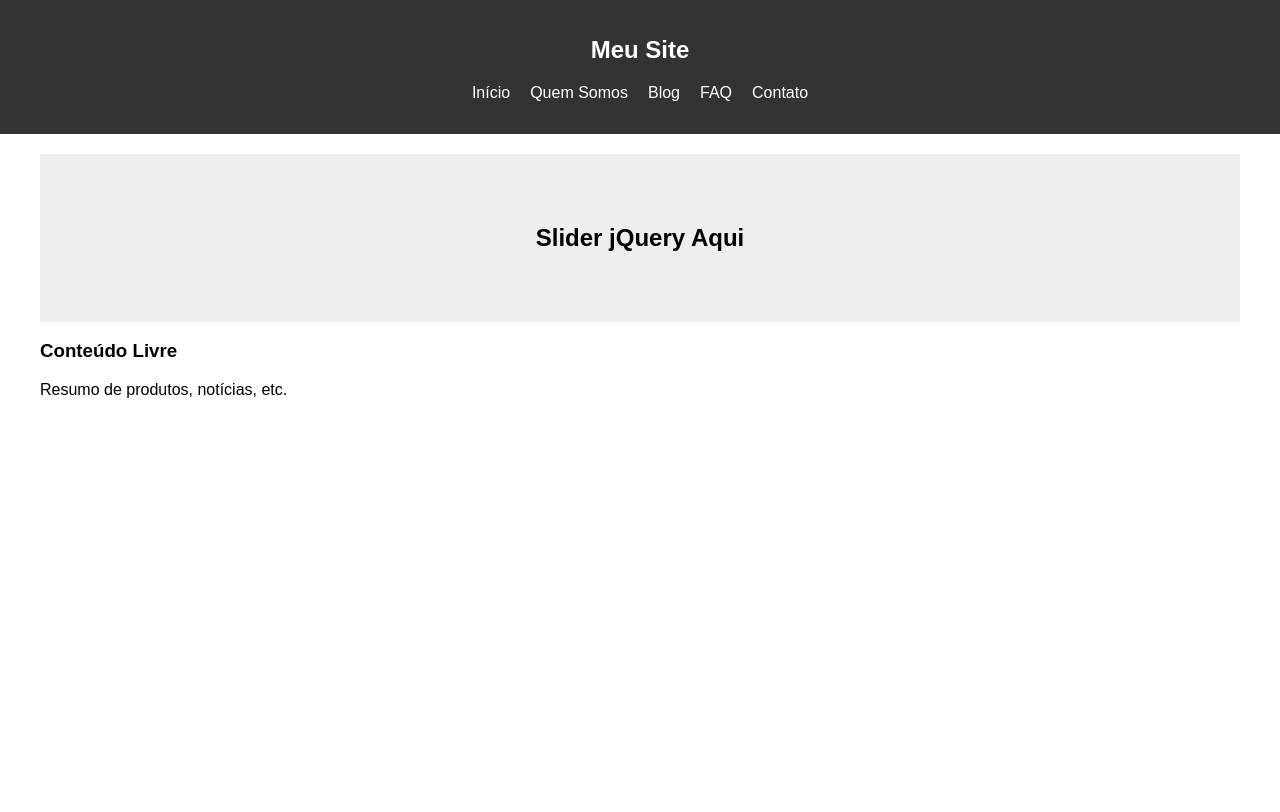
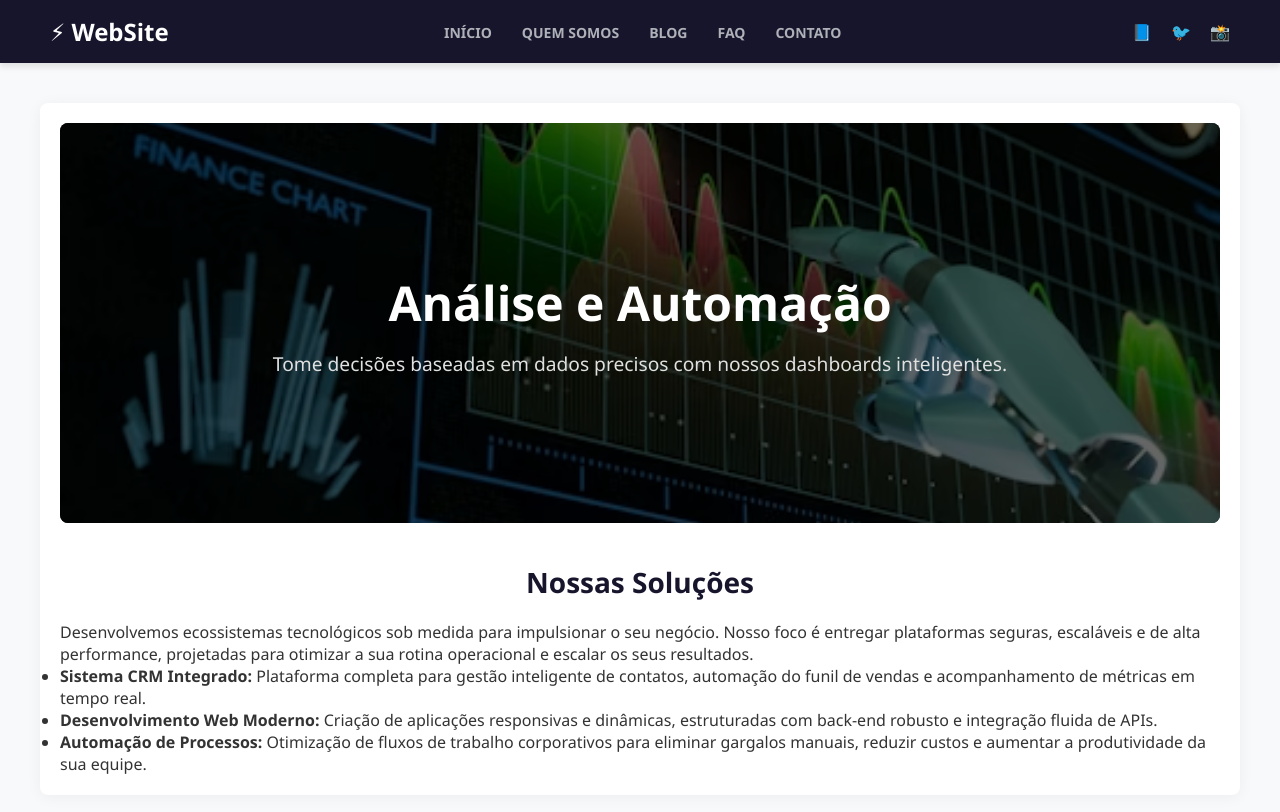
Before and after one commit to CMD-CJOS/Trabalho-N2-API, a website: page public/index.html in a window 1280 px wide. Drawn offline with nearby package versions, Linux system fonts and the light colour scheme.

Commit message:
Atualização carrosel, blog e imagens

```diff
--- a/public/css/style.css
+++ b/public/css/style.css
@@ -0,0 +1,201 @@
+* {
+    margin: 0;
+    padding: 0;
+    box-sizing: border-box;
+    font-family: 'Segoe UI', Tahoma, Geneva, Verdana, sans-serif;
+}
+
+body {
+    background-color: #f8f9fa;
+    color: #333;
+}
+
+.main-header {
+    background-color: #17152b;
+    color: #fff;
+    display: flex;
+    justify-content: space-between;
+    align-items: center;
+    padding: 15px 50px;
+    box-shadow: 0 4px 6px rgba(0,0,0,0.1);
+}
+
+.logo span {
+    font-size: 24px;
+    font-weight: bold;
+    color: #fff;
+}
+
+nav ul {
+    list-style: none;
+    display: flex;
+    gap: 30px;
+}
+
+nav a {
+    color: #aeb1b8;
+    text-decoration: none;
+    font-size: 14px;
+    font-weight: 600;
+    text-transform: uppercase;
+    transition: color 0.3s;
+}
+
+nav a:hover {
+    color: #fff;
+}
+
+.social-icons span {
+    cursor: pointer;
+    margin-left: 15px;
+}
+
+.container {
+    max-width: 1200px;
+    margin: 40px auto;
+    padding: 20px;
+    background: #fff;
+    border-radius: 8px;
+    box-shadow: 0 2px 15px rgba(0,0,0,0.05);
+    min-height: 600px;
+}
+
+.slider-container {
+    width: 100%;
+    height: 400px;
+    border-radius: 8px;
+    overflow: hidden;
+    position: relative;
+    margin-bottom: 40px;
+    background: #17152b;
+}
+
+.slide {
+    display: none;
+    width: 100%;
+    height: 100%;
+    position: absolute;
+    top: 0;
+    left: 0;
+}
+
+.slide.active {
+    display: block;
+}
+
+.slide img {
+    width: 100%;
+    height: 100%;
+    object-fit: cover;
+    filter: brightness(0.4);
+}
+
+.slide-content {
+    position: absolute;
+    top: 50%;
+    left: 50%;
+    transform: translate(-50%, -50%);
+    text-align: center;
+    width: 80%;
+}
+
+.slide-content h2 {
+    font-size: 3rem;
+    margin-bottom: 15px;
+    color: #ffffff;
+}
+
+.slide-content p {
+    font-size: 1.2rem;
+    color: #e0e0e0;
+}
+h2 {
+    color: #17152b;
+    margin-bottom: 20px;
+    text-align: center;
+    font-size: 28px;
+}
+
+.blog-grid {
+    display: grid;
+    grid-template-columns: repeat(auto-fit, minmax(250px, 1fr));
+    gap: 30px;
+}
+
+.post-card {
+    background: #fff;
+    border: 1px solid #eaeaea;
+    border-radius: 8px;
+    overflow: hidden;
+    transition: transform 0.3s;
+}
+
+.post-card:hover {
+    transform: translateY(-5px);
+    box-shadow: 0 10px 20px rgba(0,0,0,0.1);
+}
+
+.post-card img {
+    width: 100%;
+    height: 180px;
+    object-fit: cover;
+}
+
+.post-card h3 {
+    font-size: 18px;
+    margin: 15px;
+    color: #17152b;
+}
+
+.post-card p {
+    font-size: 14px;
+    margin: 0 15px 20px 15px;
+    color: #666;
+    line-height: 1.5;
+}
+
+form {
+    max-width: 600px;
+    margin: 0 auto;
+    display: flex;
+    flex-direction: column;
+    gap: 15px;
+}
+
+input, textarea {
+    width: 100%;
+    padding: 12px;
+    border: 1px solid #ccc;
+    border-radius: 5px;
+    font-size: 14px;
+}
+
+button {
+    background-color: #5b4bdf;
+    color: white;
+    border: none;
+    padding: 15px;
+    border-radius: 5px;
+    font-weight: bold;
+    cursor: pointer;
+    font-size: 16px;
+    transition: background 0.3s;
+}
+
+button:hover {
+    background-color: #4a3ab8;
+}
+
+details {
+    background: #f8f9fa;
+    padding: 15px;
+    border-radius: 5px;
+    border: 1px solid #eee;
+    margin-bottom: 10px;
+}
+
+summary {
+    font-weight: bold;
+    cursor: pointer;
+    color: #17152b;
+}
--- a/public/index.html
+++ b/public/index.html
@@ -3,36 +3,30 @@
 <head>
     <meta charset="UTF-8">
     <meta name="viewport" content="width=device-width, initial-scale=1.0">
-    <title>Trabalho Final</title>
+    <title>Trabalho Final - Site</title>
+    <link rel="stylesheet" href="css/style.css">
     <script src="https://code.jquery.com/jquery-3.6.0.min.js"></script>
-    <style>
-        body { font-family: Arial, sans-serif; margin: 0; padding: 0; }
-        header { background: #333; color: #fff; padding: 1rem; text-align: center; }
-        nav ul { list-style: none; padding: 0; display: flex; justify-content: center; gap: 20px; }
-        nav a { color: #fff; text-decoration: none; cursor: pointer; }
-        main { padding: 20px; max-width: 1200px; margin: auto; }
-        .grid-posts { display: grid; grid-template-columns: repeat(3, 1fr); gap: 20px; }
-        .post-card { border: 1px solid #ccc; padding: 15px; border-radius: 8px; }
-        .post-card img { max-width: 100%; height: auto; }
-    </style>
 </head>
 <body>
-
-    <header>
-        <h2>Meu Site</h2>
+    <header class="main-header">
+        <div class="logo">
+            <span>⚡ WebSite</span>
+        </div>
         <nav>
             <ul>
-                <li><a data-page="inicio">Início</a></li>
-                <li><a data-page="quem-somos">Quem Somos</a></li>
-                <li><a data-page="blog">Blog</a></li>
-                <li><a data-page="faq">FAQ</a></li>
-                <li><a data-page="contato">Contato</a></li>
+                <li><a href="#" data-page="inicio">Início</a></li>
+                <li><a href="#" data-page="quem-somos">Quem Somos</a></li>
+                <li><a href="#" data-page="blog">Blog</a></li>
+                <li><a href="#" data-page="faq">FAQ</a></li>
+                <li><a href="#" data-page="contato">Contato</a></li>
             </ul>
         </nav>
+        <div class="social-icons">
+            <span>📘</span> <span>🐦</span> <span>📸</span>
+        </div>
     </header>
 
-    <main id="conteudo-principal">
-    </main>
+    <main id="content" class="container"></main>
 
     <script src="js/app.js"></script>
 </body>
--- a/public/js/app.js
+++ b/public/js/app.js
@@ -1,44 +1,36 @@
 $(document).ready(function() {
-
-    function carregarPagina(pagina) {
+    function loadPage(page) {
         $.ajax({
-            url: `pages/${pagina}.html`,
+            url: 'pages/' + page + '.html',
             method: 'GET',
             success: function(data) {
-                $('#conteudo-principal').html(data);
-
-                if(pagina === 'blog') {
-                    carregarPosts();
+                $('#content').html(data);
+                if (page === 'inicio') {
+                    initSlider();
                 }
             },
             error: function() {
-                $('#conteudo-principal').html('<p>Erro ao carregar a página.</p>');
+                $('#content').html('<p>Erro ao carregar o conteúdo.</p>');
             }
         });
     }
 
     $('nav a').click(function(e) {
         e.preventDefault();
-        const pagina = $(this).data('page');
-        carregarPagina(pagina);
+        let page = $(this).data('page');
+        loadPage(page);
     });
 
-    carregarPagina('inicio');
+    loadPage('inicio');
 
-    function carregarPosts() {
-        $.get('/api/posts', function(posts) {
-            let html = '<div class="grid-posts">';
-            posts.forEach(post => {
-                html += `
-                    <div class="post-card">
-                        <img src="${post.image_url}" alt="${post.title}">
-                        <h3>${post.title}</h3>
-                        <p>${post.content}</p>
-                    </div>
-                `;
-            });
-            html += '</div>';
-            $('#container-posts').html(html);
-        });
+    function initSlider() {
+        let slides = $('.slide');
+        let currentIndex = 0;
+
+        setInterval(function() {
+            $(slides[currentIndex]).removeClass('active');
+            currentIndex = (currentIndex + 1) % slides.length;
+            $(slides[currentIndex]).addClass('active');
+        }, 3000);
     }
 });
--- a/public/pages/inicio.html
+++ b/public/pages/inicio.html
@@ -1,7 +1,33 @@
-<div class="slider" style="background: #eee; padding: 50px; text-align: center;">
-    <h2>Slider jQuery Aqui</h2>
+<div class="slider-container">
+    <div class="slide active">
+        <img src="resources/carrossel-1.png" alt="Código">
+        <div class="slide-content">
+            <h2>Código e Tecnologia</h2>
+            <p>Desenvolvimento focado em performance e arquiteturas escaláveis para o seu negócio.</p>
+        </div>
+    </div>
+    <div class="slide">
+        <img src="resources/carrossel-2.png" alt="Dashboard">
+        <div class="slide-content">
+            <h2>Análise e Automação</h2>
+            <p>Tome decisões baseadas em dados precisos com nossos dashboards inteligentes.</p>
+        </div>
+    </div>
+    <div class="slide">
+        <img src="resources/carrossel-3.png" alt="Equipe">
+        <div class="slide-content">
+            <h2>Equipe Especializada</h2>
+            <p>Profissionais dedicados a transformar sua visão em realidade de forma ágil e colaborativa.</p>
+        </div>
+    </div>
 </div>
-<section>
-    <h3>Conteúdo Livre</h3>
-    <p>Resumo de produtos, notícias, etc.</p>
+
+<section class="destaques-section">
+    <h2>Nossas Soluções</h2>
+    <p>Desenvolvemos ecossistemas tecnológicos sob medida para impulsionar o seu negócio. Nosso foco é entregar plataformas seguras, escaláveis e de alta performance, projetadas para otimizar a sua rotina operacional e escalar os seus resultados.</p>
+    <ul>
+        <li><strong>Sistema CRM Integrado:</strong> Plataforma completa para gestão inteligente de contatos, automação do funil de vendas e acompanhamento de métricas em tempo real.</li>
+        <li><strong>Desenvolvimento Web Moderno:</strong> Criação de aplicações responsivas e dinâmicas, estruturadas com back-end robusto e integração fluida de APIs.</li>
+        <li><strong>Automação de Processos:</strong> Otimização de fluxos de trabalho corporativos para eliminar gargalos manuais, reduzir custos e aumentar a produtividade da sua equipe.</li>
+    </ul>
 </section>
```
Also changed, not shown: public/pages/blog.html (+23 -2 lines), public/pages/contato.html (+12 -6 lines), public/pages/faq.html (+8 -3 lines), public/pages/quem-somos.html (+1 -1 lines), public/resources/api.png (added), public/resources/carrossel-1.png (added), public/resources/carrossel-2.png (added), public/resources/carrossel-3.png (added), public/resources/desing-int.png (added), public/resources/ia.png (added), public/resources/js.png (added).
